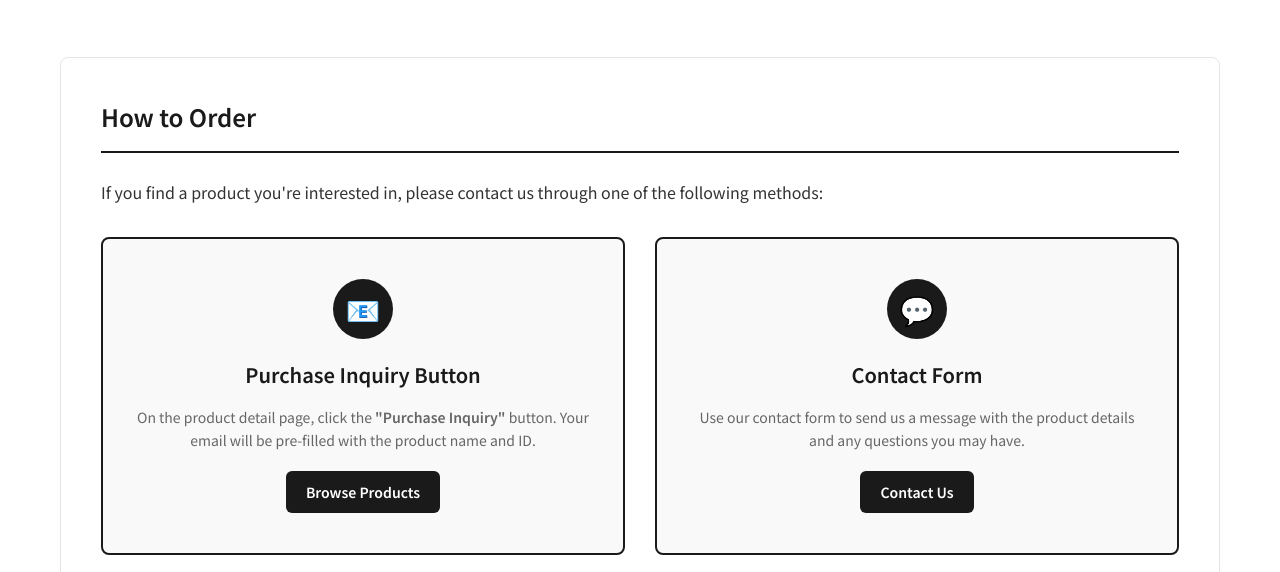
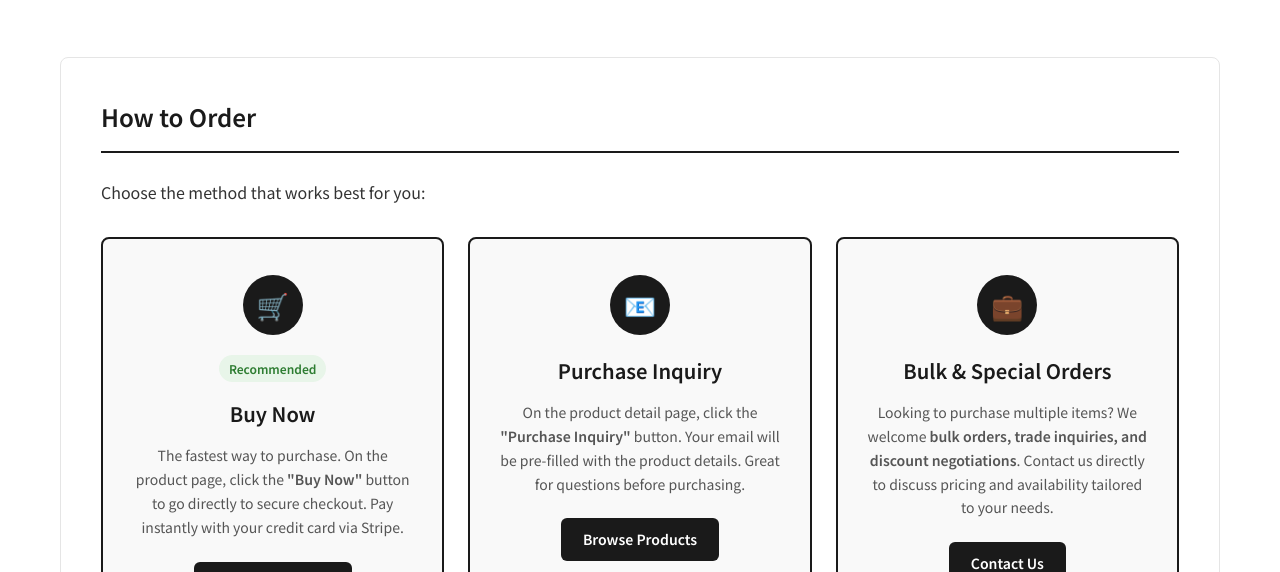
Before and after one commit to verifiedjapan1-jpg/verifiedtokyo-sync, a website: page shopping-guide.html in a window 1280 px wide. Shown: the part 228-800 px from the top of the page. Drawn offline with Linux system fonts and the light colour scheme.

Commit message:
Update shopping-guide.html

```diff
--- a/shopping-guide.html
+++ b/shopping-guide.html
@@ -10,33 +10,33 @@
     <link rel="stylesheet" href="styles.css">
     <link rel="preconnect" href="https://fonts.googleapis.com">
     <link rel="preconnect" href="https://fonts.gstatic.com" crossorigin>
-    <link
-        href="https://fonts.googleapis.com/css2?family=Noto+Serif+JP:wght@400;600;700&family=Noto+Sans+JP:wght@300;400;500;600&display=swap"
-        rel="stylesheet">
+    <link href="https://fonts.googleapis.com/css2?family=Noto+Serif+JP:wght@400;600;700&family=Noto+Sans+JP:wght@300;400;500;600&display=swap" rel="stylesheet">
     <style>
+        /* モバイルナビを確実に非表示 */
+        .mobile-nav { display: none; }
+        .mobile-nav.active { display: flex; flex-direction: column; }
+        .mobile-overlay { display: none; }
+        .mobile-overlay.active { display: block; }
+
         .guide-container {
             max-width: 1200px;
             margin: 0 auto;
             padding: 40px 20px;
         }
-
         .guide-header {
             text-align: center;
             margin-bottom: 60px;
         }
-
         .guide-header h1 {
             font-size: 36px;
             font-weight: 600;
             color: #1a1a1a;
             margin-bottom: 15px;
         }
-
         .guide-header p {
             font-size: 16px;
             color: #666;
         }
-
         .guide-section {
             background: white;
             border: 1px solid #e5e5e5;
@@ -44,7 +44,6 @@
             padding: 40px;
             margin-bottom: 30px;
         }
-
         .guide-section h2 {
             font-size: 24px;
             font-weight: 600;
@@ -53,75 +52,21 @@
             padding-bottom: 15px;
             border-bottom: 2px solid #1a1a1a;
         }
-
-        .guide-steps {
-            display: grid;
-            grid-template-columns: repeat(auto-fit, minmax(250px, 1fr));
-            gap: 30px;
-            margin-top: 30px;
-        }
-
-        .guide-step {
-            text-align: center;
-            padding: 30px 20px;
-            background: #f9f9f9;
-            border-radius: 8px;
-            transition: transform 0.3s ease;
-        }
-
-        .guide-step:hover {
-            transform: translateY(-5px);
-            box-shadow: 0 5px 15px rgba(0, 0, 0, 0.1);
-        }
-
-        .step-number {
-            width: 50px;
-            height: 50px;
-            background: #1a1a1a;
-            color: white;
-            border-radius: 50%;
-            display: flex;
-            align-items: center;
-            justify-content: center;
-            font-size: 24px;
-            font-weight: 600;
-            margin: 0 auto 20px;
-        }
-
-        .step-title {
-            font-size: 18px;
-            font-weight: 600;
-            color: #1a1a1a;
-            margin-bottom: 10px;
-        }
-
-        .step-description {
-            font-size: 14px;
-            color: #666;
-            line-height: 1.6;
-        }
-
         .guide-list {
             list-style: none;
             padding: 0;
         }
-
         .guide-list li {
             padding: 15px 0;
             border-bottom: 1px solid #e5e5e5;
             font-size: 15px;
             color: #333;
         }
-
-        .guide-list li:last-child {
-            border-bottom: none;
-        }
-
+        .guide-list li:last-child { border-bottom: none; }
         .guide-list li strong {
             color: #1a1a1a;
             font-weight: 600;
         }
-
         .info-box {
             background: #f0f7ff;
             border-left: 4px solid #1a1a1a;
@@ -129,53 +74,110 @@
             margin: 20px 0;
             border-radius: 4px;
         }
-
         .info-box h3 {
             font-size: 16px;
             font-weight: 600;
             color: #1a1a1a;
             margin-bottom: 10px;
         }
-
         .info-box p {
             font-size: 14px;
             color: #666;
             line-height: 1.6;
         }
+        .order-cards {
+            display: grid;
+            grid-template-columns: repeat(auto-fit, minmax(280px, 1fr));
+            gap: 24px;
+            margin-top: 30px;
+        }
+        .order-card {
+            text-align: center;
+            padding: 36px 28px;
+            background: #f9f9f9;
+            border-radius: 8px;
+            border: 2px solid #1a1a1a;
+        }
+        .order-card-icon {
+            width: 60px;
+            height: 60px;
+            background: #1a1a1a;
+            color: white;
+            border-radius: 50%;
+            display: flex;
+            align-items: center;
+            justify-content: center;
+            font-size: 26px;
+            margin: 0 auto 20px;
+        }
+        .order-card-title {
+            font-size: 20px;
+            font-weight: 600;
+            color: #1a1a1a;
+            margin-bottom: 14px;
+        }
+        .order-card-desc {
+            font-size: 14px;
+            color: #555;
+            line-height: 1.7;
+            margin-bottom: 22px;
+        }
+        .order-card-tag {
+            display: inline-block;
+            background: #e8f5e9;
+            color: #2e7d32;
+            font-size: 12px;
+            font-weight: 600;
+            padding: 4px 10px;
+            border-radius: 20px;
+            margin-bottom: 16px;
+        }
+        .order-card-btn {
+            display: inline-block;
+            padding: 10px 22px;
+            background: #1a1a1a;
+            color: white;
+            text-decoration: none;
+            border-radius: 6px;
+            font-weight: 600;
+            font-size: 14px;
+            transition: background 0.3s;
+        }
+        .order-card-btn:hover { background: #333; }
     </style>
 </head>
 
 <body>
-    <!-- Header -->
     <header class="header">
         <div class="main-header">
             <div class="container">
                 <div class="logo-nav-container">
                     <h1 class="logo">Verified Tokyo</h1>
-
                     <nav class="main-nav">
                         <a href="index.html" class="nav-link">Home</a>
                         <a href="products.html" class="nav-link">Products</a>
-                        <a href="shopping-guide.html" class="nav-link">Shopping Guide</a>
+                        <a href="shopping-guide.html" class="nav-link active">Shopping Guide</a>
                         <a href="contact.html" class="nav-link">Contact</a>
                     </nav>
                 </div>
-
                 <div class="search-container">
                     <input type="text" class="search-input" id="search-input" placeholder="Search products...">
                     <div class="search-icon" onclick="performSearch()">
-                        <svg width="24" height="24" viewBox="0 0 24 24" fill="none" stroke="currentColor"
-                            stroke-width="2">
+                        <svg width="24" height="24" viewBox="0 0 24 24" fill="none" stroke="currentColor" stroke-width="2">
                             <circle cx="11" cy="11" r="8" />
                             <path d="M21 21l-4.35-4.35" />
                         </svg>
                     </div>
                 </div>
+                <div class="mobile-menu-toggle" id="mobile-menu-toggle">
+                    <span></span>
+                    <span></span>
+                    <span></span>
+                </div>
             </div>
         </div>
     </header>
 
-    <!-- Mobile Navigation -->
     <div class="mobile-overlay" id="mobile-overlay"></div>
     <nav class="mobile-nav" id="mobile-nav">
         <a href="index.html">Home</a>
@@ -184,8 +186,6 @@
         <a href="contact.html">Contact</a>
     </nav>
 
-
-    <!-- Shopping Guide Content -->
     <div class="guide-container">
         <div class="guide-header">
             <h1>Shopping Guide</h1>
@@ -195,55 +195,46 @@
         <!-- How to Order Section -->
         <div class="guide-section">
             <h2>How to Order</h2>
-
-            <p style="font-size: 16px; color: #333; line-height: 1.8; margin-bottom: 30px;">
-                If you find a product you're interested in, please contact us through one of the following methods:
+            <p style="font-size: 16px; color: #333; line-height: 1.8; margin-bottom: 10px;">
+                Choose the method that works best for you:
             </p>
 
-            <div
-                style="display: grid; grid-template-columns: repeat(auto-fit, minmax(300px, 1fr)); gap: 30px; margin-top: 30px;">
-                <div
-                    style="text-align: center; padding: 40px 30px; background: #f9f9f9; border-radius: 8px; border: 2px solid #1a1a1a;">
-                    <div
-                        style="width: 60px; height: 60px; background: #1a1a1a; color: white; border-radius: 50%; display: flex; align-items: center; justify-content: center; font-size: 28px; margin: 0 auto 20px;">
-                        📧
+            <div class="order-cards">
+                <!-- Card 1: Buy Now -->
+                <div class="order-card">
+                    <div class="order-card-icon">🛒</div>
+                    <div class="order-card-tag">Recommended</div>
+                    <div class="order-card-title">Buy Now</div>
+                    <div class="order-card-desc">
+                        The fastest way to purchase. On the product page, click the <strong>"Buy Now"</strong> button to go directly to secure checkout. Pay instantly with your credit card via Stripe.
                     </div>
-                    <div style="font-size: 20px; font-weight: 600; color: #1a1a1a; margin-bottom: 15px;">Purchase
-                        Inquiry Button</div>
-                    <div style="font-size: 14px; color: #666; line-height: 1.6; margin-bottom: 20px;">
-                        On the product detail page, click the <strong>"Purchase Inquiry"</strong> button. Your email
-                        will be pre-filled with the product name and ID.
-                    </div>
-                    <a href="products.html"
-                        style="display: inline-block; padding: 10px 20px; background: #1a1a1a; color: white; text-decoration: none; border-radius: 6px; font-weight: 600; font-size: 14px;">
-                        Browse Products
-                    </a>
+                    <a href="products.html" class="order-card-btn">Browse Products</a>
                 </div>
 
-                <div
-                    style="text-align: center; padding: 40px 30px; background: #f9f9f9; border-radius: 8px; border: 2px solid #1a1a1a;">
-                    <div
-                        style="width: 60px; height: 60px; background: #1a1a1a; color: white; border-radius: 50%; display: flex; align-items: center; justify-content: center; font-size: 28px; margin: 0 auto 20px;">
-                        💬
+                <!-- Card 2: Purchase Inquiry -->
+                <div class="order-card">
+                    <div class="order-card-icon">📧</div>
+                    <div class="order-card-title">Purchase Inquiry</div>
+                    <div class="order-card-desc">
+                        On the product detail page, click the <strong>"Purchase Inquiry"</strong> button. Your email will be pre-filled with the product details. Great for questions before purchasing.
                     </div>
-                    <div style="font-size: 20px; font-weight: 600; color: #1a1a1a; margin-bottom: 15px;">Contact Form
+                    <a href="products.html" class="order-card-btn">Browse Products</a>
                 </div>
-                    <div style="font-size: 14px; color: #666; line-height: 1.6; margin-bottom: 20px;">
-                        Use our contact form to send us a message with the product details and any questions you may
-                        have.
+
+                <!-- Card 3: Bulk / Special Inquiry -->
+                <div class="order-card">
+                    <div class="order-card-icon">💼</div>
+                    <div class="order-card-title">Bulk & Special Orders</div>
+                    <div class="order-card-desc">
+                        Looking to purchase multiple items? We welcome <strong>bulk orders, trade inquiries, and discount negotiations</strong>. Contact us directly to discuss pricing and availability tailored to your needs.
                     </div>
-                    <a href="contact.html"
-                        style="display: inline-block; padding: 10px 20px; background: #1a1a1a; color: white; text-decoration: none; border-radius: 6px; font-weight: 600; font-size: 14px;">
-                        Contact Us
-                    </a>
+                    <a href="contact.html" class="order-card-btn">Contact Us</a>
                 </div>
             </div>
 
             <div class="info-box" style="margin-top: 30px;">
                 <h3>💡 Response Time</h3>
-                <p>We typically respond within <strong>24-48 hours</strong>. Email: <a
-                        href="mailto:contact@verifiedtokyo.com"
-                        style="color: #1a1a1a; font-weight: 600;">contact@verifiedtokyo.com</a></p>
+                <p>We typically respond within <strong>24-48 hours</strong>. Email: <a href="mailto:contact@verifiedtokyo.com" style="color: #1a1a1a; font-weight: 600;">contact@verifiedtokyo.com</a></p>
             </div>
         </div>
 
@@ -251,17 +242,13 @@
         <div class="guide-section">
             <h2>Payment Methods</h2>
             <ul class="guide-list">
-                <li><strong>Credit Card:</strong> We accept Visa, MasterCard, American Express, and JCB</li>
-                <li><strong>Bank Transfer:</strong> Direct bank transfer available for domestic customers</li>
-                <li><strong>PayPal:</strong> Secure payment through PayPal</li>
-                <li><strong>Cash on Delivery:</strong> Available for orders within Tokyo area (additional fees may
-                    apply)</li>
+                <li><strong>Credit Card (Stripe):</strong> We accept Visa, MasterCard, American Express and more — secure instant checkout via Stripe</li>
+                <li><strong>Bank Transfer:</strong> Direct bank transfer available — please contact us for details</li>
+                <li><strong>PayPal:</strong> Secure payment through PayPal upon request</li>
             </ul>
-
             <div class="info-box">
-                <h3>Secure Payment</h3>
-                <p>All transactions are encrypted and secure. We do not store your credit card information on our
-                    servers.</p>
+                <h3>🔒 Secure Payment</h3>
+                <p>All transactions are encrypted and secure via Stripe. We do not store your credit card information on our servers.</p>
             </div>
         </div>
 
@@ -269,30 +256,27 @@
         <div class="guide-section">
             <h2>Shipping Information</h2>
             <ul class="guide-list">
-                <li><strong>Domestic Shipping (Japan):</strong> 2-3 business days via Japan Post or Yamato Transport
-                </li>
+                <li><strong>Domestic Shipping (Japan):</strong> 2-3 business days via Japan Post or Yamato Transport</li>
                 <li><strong>International Shipping:</strong> 5-10 business days depending on destination</li>
                 <li><strong>Express Shipping:</strong> Available for urgent orders (additional fees apply)</li>
                 <li><strong>Free Shipping:</strong> Orders over ¥100,000 qualify for free domestic shipping</li>
             </ul>
-
             <div class="info-box">
-                <h3>Track Your Order</h3>
-                <p>Once your order ships, you will receive a tracking number via email to monitor your delivery status.
-                </p>
+                <h3>📦 Track Your Order</h3>
+                <p>Once your order ships, you will receive a tracking number via email to monitor your delivery status.</p>
+            </div>
         </div>
     </div>
 
-        <!-- Footer -->
     <footer>
         <div class="container">
             <div style="text-align: center; padding: 20px 0;">
                 <p style="font-size: 14px; color: #666;">© 2026 Verified Tokyo</p>
             </div>
+        </div>
     </footer>
 
     <script>
-            // Mobile Menu Toggle
         document.addEventListener('DOMContentLoaded', function () {
             const menuToggle = document.getElementById('mobile-menu-toggle');
             const mobileNav = document.getElementById('mobile-nav');
@@ -317,11 +301,9 @@
             }
         });
 
-            // Search functionality
         function performSearch() {
             const searchInput = document.getElementById('search-input');
             const searchTerm = searchInput.value.trim();
-
             if (searchTerm) {
                 window.location.href = `products.html?search=${encodeURIComponent(searchTerm)}`;
             } else {
@@ -329,12 +311,9 @@
             }
         }
 
-            // Allow search on Enter key
         if (document.getElementById('search-input')) {
             document.getElementById('search-input').addEventListener('keypress', function (e) {
-                    if (e.key === 'Enter') {
-                        performSearch();
-                    }
+                if (e.key === 'Enter') performSearch();
             });
         }
     </script>
```
Lines whose indentation alone changed are shown as unchanged.
